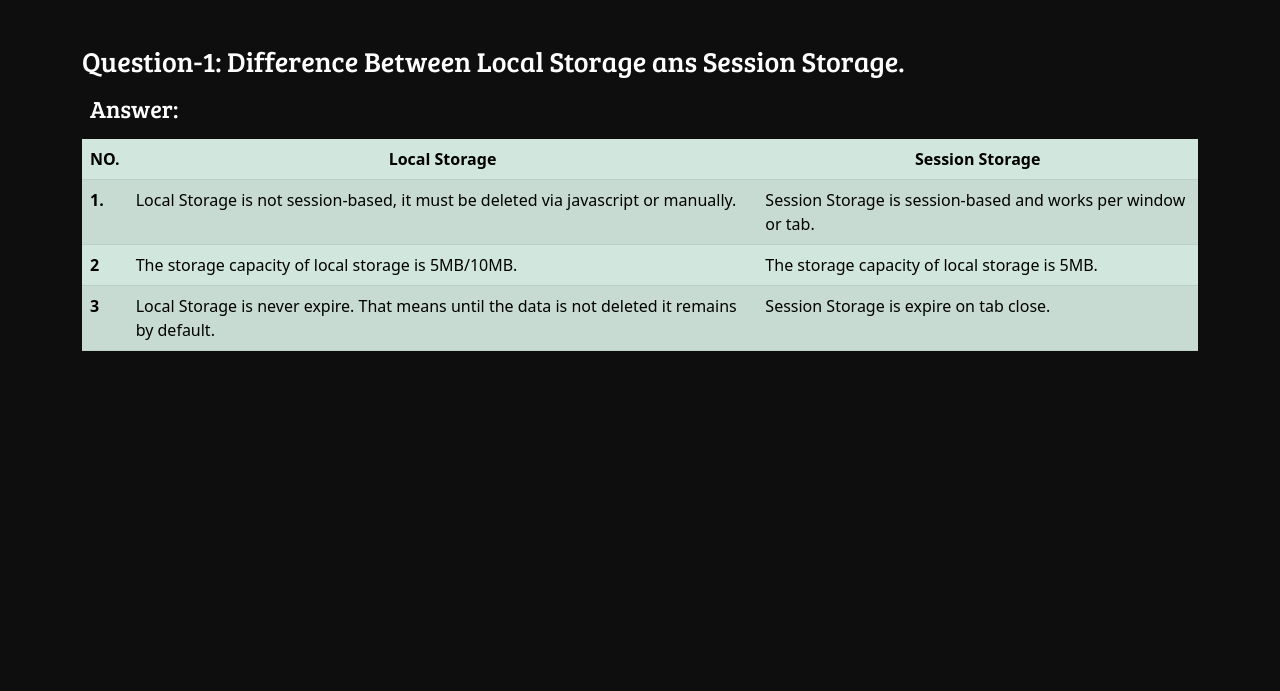
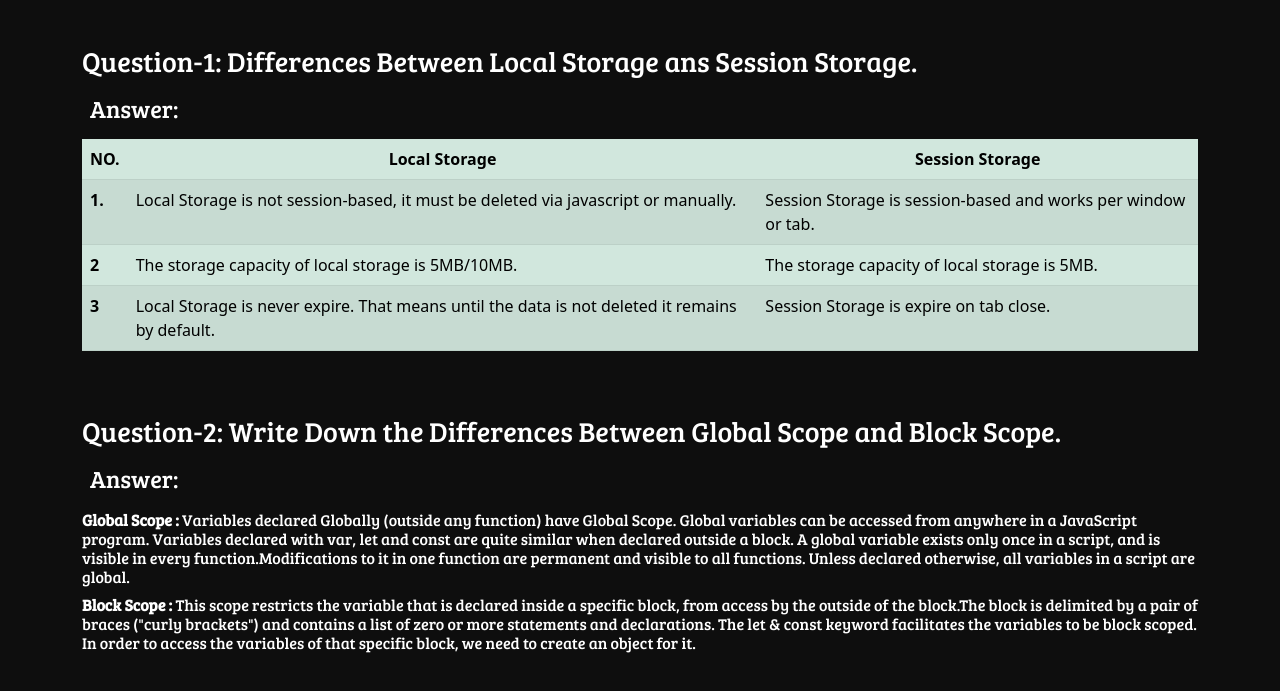
Before and after one commit to LaboneeAktar/speed-monster, a plain HTML site: page blog.html in a window 1280 px wide. Shown: the part 99-790 px from the top of the page. Drawn offline with nearby package versions, Linux system fonts and the light colour scheme.

Commit message:
question 2 solved

```diff
--- a/blog.html
+++ b/blog.html
@@ -22,6 +22,7 @@
 
         h3,
         h4,
+        h6,
         p {
             font-family: 'Bree Serif', serif;
         }
@@ -32,7 +33,7 @@
     <h1 class="text-center m-5 text-white">Welcome to My Blogs!!</h1>
     <section class="container text-white">
         <div>
-            <h3>Question-1: Difference Between Local Storage ans Session Storage.</h3>
+            <h3>Question-1: Differences Between Local Storage ans Session Storage.</h3>
             <h4 class="p-2">Answer:</h4>
             <table class="table table-success table-striped">
                 <thead class="text-center">
@@ -67,6 +68,21 @@
                 </tbody>
             </table>
         </div>
+        <div class="py-5">
+            <h3>Question-2: Write Down the Differences Between Global Scope and Block Scope.</h3>
+            <h4 class="p-2">Answer:</h4>
+            <h6><strong>Global Scope :</strong> Variables declared Globally (outside any function) have Global Scope.
+                Global variables can be accessed from anywhere in a JavaScript program.
+                Variables declared with var, let and const are quite similar when declared outside a block. A global
+                variable exists only once in a script, and is visible in every function.Modifications to it in one
+                function are permanent and visible to all functions. Unless declared otherwise, all variables in a
+                script are global. </h6>
+            <h6><strong>Block Scope :</strong> This scope restricts the variable that is declared inside a specific
+                block, from access by the outside of the block.The block is delimited by a pair of braces ("curly
+                brackets") and contains a list of zero or more statements and declarations. The let & const keyword
+                facilitates the variables to be block scoped. In order to access the variables of that specific block,
+                we need to create an object for it.</h6>
+        </div>
     </section>
 
     <script src="https://cdn.jsdelivr.net/npm/bootstrap@5.2.1/dist/js/bootstrap.bundle.min.js"
```
